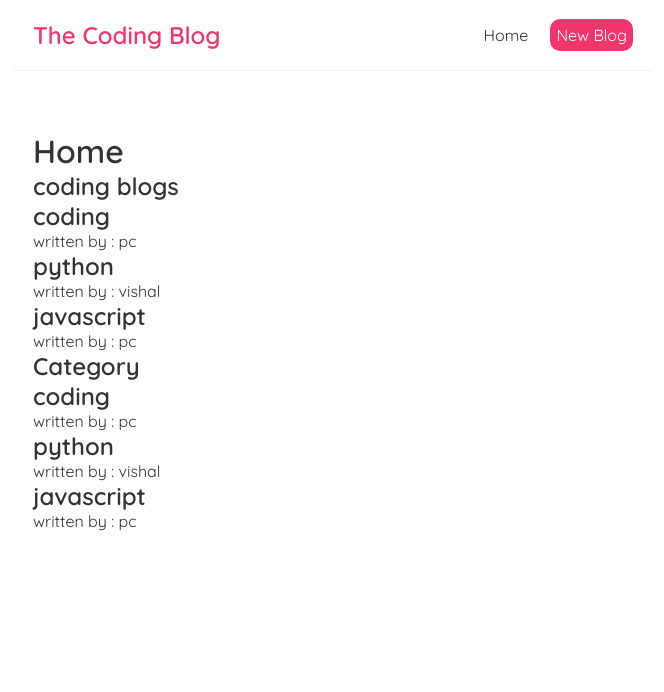
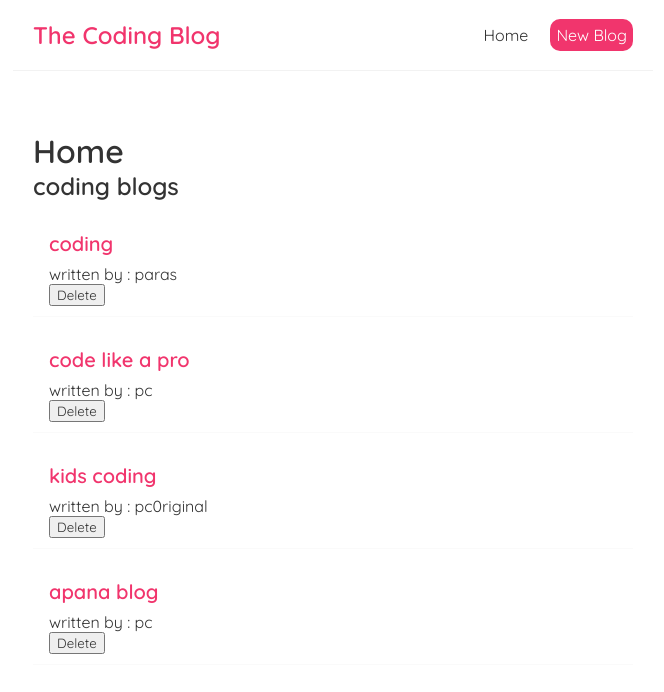
Before and after one commit to pc0riginal/reactJs-Tuts, a React (Create React App) app: page / in a window 1280 px wide. Shown: the top 692 px of the page, without its empty margins (307-971 px from the left). Built offline with nearby package versions, Linux system fonts and the light colour scheme; data requests are answered from the project's data file; the HTML template or start-up script is replaced by a standard one.

Commit message:
json server and loding msg added

```diff
--- /dev/null
+++ b/data/db.json
@@ -0,0 +1,8 @@
+{
+    "blogs":[
+            {"title":"coding","body":"loremanvn fjfkdfv ...","author":"paras","id":1},
+            {"title":"code like a pro","body":"lorem fji jglssnv sj ...","author":"pc","id":2},
+            {"title":"kids coding","body":"coding is funy ..","author":"pc0riginal","id":3},
+            {"title":"apana blog","body":"this is my blog...","author":"pc","id":4}
+    ]
+}
--- a/package.json
+++ b/package.json
@@ -6,6 +6,7 @@
     "@testing-library/jest-dom": "^5.14.1",
     "@testing-library/react": "^11.2.7",
     "@testing-library/user-event": "^12.8.3",
+    "json-server": "^0.16.3",
     "react": "^17.0.2",
     "react-dom": "^17.0.2",
     "react-scripts": "4.0.3",
--- a/src/BlogList.js
+++ b/src/BlogList.js
@@ -1,4 +1,4 @@
-const BlogList = ({blogs,codeTitle}) => {
+const BlogList = ({blogs,codeTitle,handleDelete}) => {
     // let blogs = props.blogs
     // let title = props.codeTitle
     return (
@@ -9,6 +9,7 @@ const BlogList = ({blogs,codeTitle}) => {
                     <div className="blog-preview" key={blog.id}>
                         <h2>{blog.title}</h2>
                         <p>written by : {blog.author}</p>
+                        <button onClick={()=>{handleDelete(blog.id)}}>Delete</button>
                     </div>
                 )
             })}
--- a/src/Home.js
+++ b/src/Home.js
@@ -1,19 +1,34 @@
-import {useState} from 'react'
+import {useEffect, useState} from 'react' //it called hooks
 import BlogList from './BlogList'
-
 function Home() {
-    let [blogs,setBlogs] = useState([
-        {title:'coding',body:'coding is fun',author:'pc',id:1},
-        {title:'python',body:'coding is coding',author:'vishal',id:2},
-        {title:'javascript',body:'coding is fun but not easy',author:'pc',id:3},
-    ])
+    let [blogs,setBlogs] = useState([])
+    let [isPanding,setPanding] = useState(true)
+    const handleDelete = (id)=>{
+        const newBlogs = blogs.filter((blog)=> blog.id !== id
+        )  // true will be remain others will be deleted
+        setBlogs(newBlogs)
+    }
+    useEffect(()=>{
+        setTimeout(()=>{
+            fetch("http://localhost:800/blogs")
+            .then(res =>
+                res.json()
+            )
+            .then(data =>{
+                setBlogs(data)
+                setPanding(false)
+            })
+            .catch((err)=>{
+                console.log(err.message)
+            })
+        },1000)
+    },[])
     let code_title = "coding blogs"
     return (
         <div className="content">
-            <h1>Home</h1>
-            <BlogList blogs={blogs} codeTitle={code_title}></BlogList>
-            <BlogList blogs={blogs} codeTitle={"Category"} author={'pc'}></BlogList>
-
+           <h1>Home</h1>
+            { blogs && <BlogList blogs={blogs} codeTitle={code_title} handleDelete={handleDelete}></BlogList> }
+            { isPanding && <p>Loding...</p>}
         </div>
      );
 }
--- a/src/index.css
+++ b/src/index.css
@@ -36,3 +36,18 @@
     margin:40px auto;
     padding: 20px;
 }
+.blog-preview{
+    padding: 10px 16px;
+    margin: 20px 0;
+    border-bottom: 1px solid #fafafa;
+  }
+
+  .blog-preview:hover{
+    box-shadow: 1px 3px 5px rgba(0,0,0,0.1);
+  }
+
+  .blog-preview h2{
+    font-size: 20px;
+    color: #f1356d;
+    margin-bottom: 8px;
+  }
```
Also changed, not shown: 1 other file (tests, documents, lock files or other folders).
